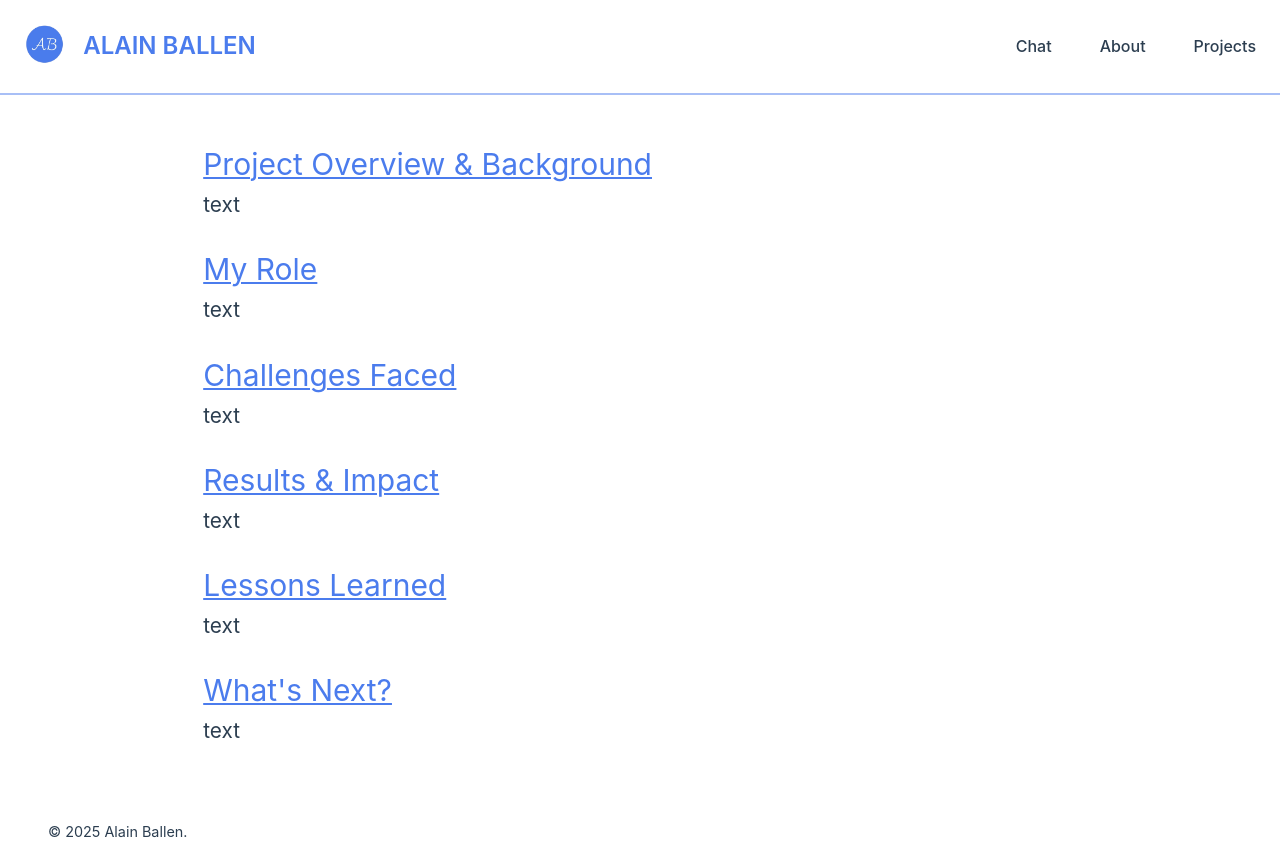
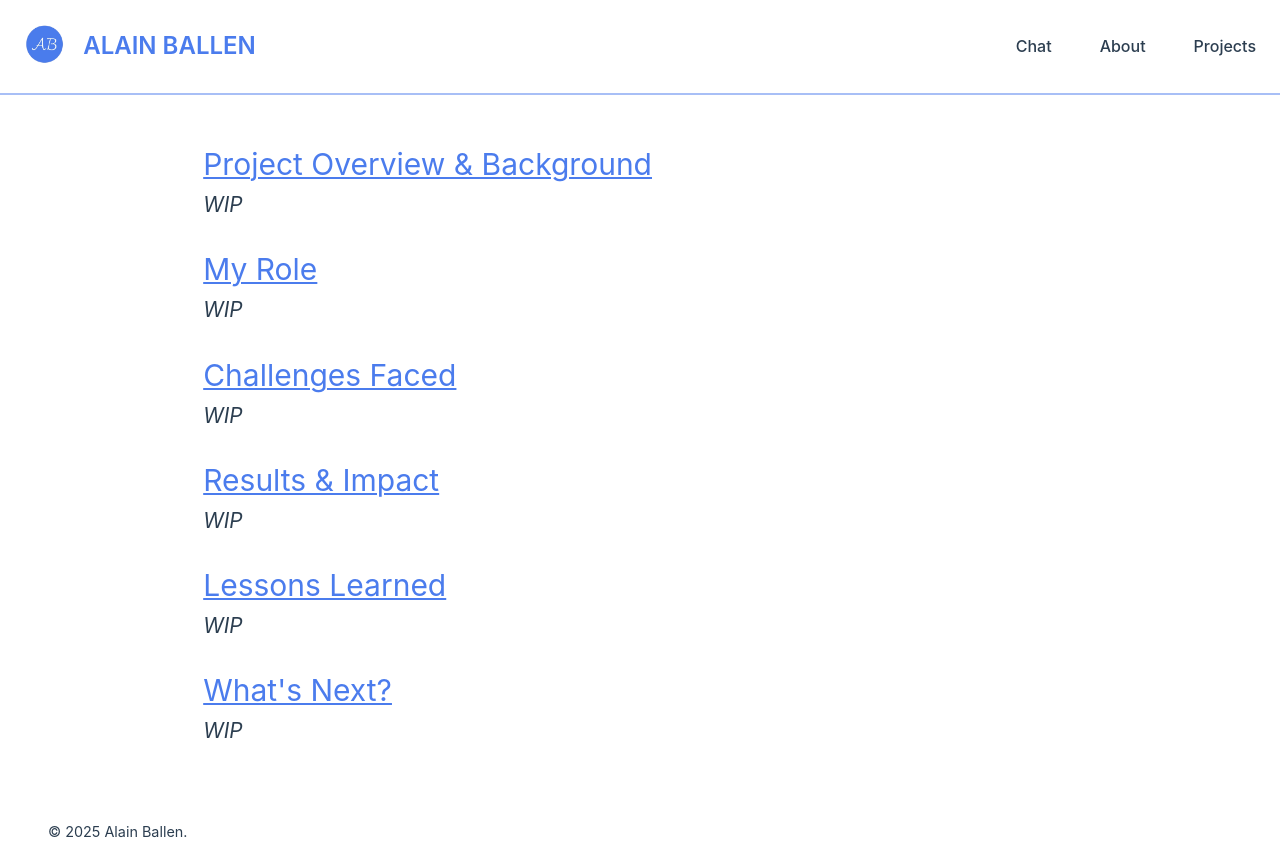
Before and after one commit to BallenAlain/Portfolio, a Vue app: page /healthlk in a window 1280 px wide. Built offline with nearby package versions, Linux system fonts and the light colour scheme; what oh-vue-icons would draw is missing.

Commit message:
placeholder text

```diff
--- a/src/views/Projects/HealthlkView.vue
+++ b/src/views/Projects/HealthlkView.vue
@@ -4,27 +4,27 @@ import ProjectLearnMore from '@/components/Projects/ProjectLearnMore.vue';
 const data = [
   {
     "header": "Project Overview & Background",
-    "body": "text"
+    "body": '<em>WIP</em>'
   },
   {
     "header": "My Role",
-    "body": "text"
+    "body": '<em>WIP</em>'
   },
   {
     "header": "Challenges Faced",
-    "body": "text"
+    "body": '<em>WIP</em>'
   },
   {
     "header": "Results & Impact",
-    "body": "text"
+    "body": '<em>WIP</em>'
   },
   {
     "header": "Lessons Learned",
-    "body": "text"
+    "body": '<em>WIP</em>'
   },
   {
     "header": "What's Next?",
-    "body": "text"
+    "body": '<em>WIP</em>'
   },
 ]
 </script>
--- a/src/views/Projects/LlmproxyView.vue
+++ b/src/views/Projects/LlmproxyView.vue
@@ -16,11 +16,11 @@ const data = [
   },
   {
     "header":"Lessons Learned",
-    "body" : "text"
+    "body" : '<em>WIP</em>'
   },
   {
     "header":"What's Next?",
-    "body" : "text"
+    "body" : '<em>WIP</em>'
   },
   {
     "header":"Link",
--- a/src/views/Projects/ParkingSystemView.vue
+++ b/src/views/Projects/ParkingSystemView.vue
@@ -4,23 +4,23 @@ import ProjectLearnMore from '@/components/Projects/ProjectLearnMore.vue';
 const data = [
   {
     "header":"Project Overview & Background",
-    "body" : "text"
+    "body" : '<em>WIP</em>'
   },
   {
     "header":"How We Built It",
-    "body" : "text"
+    "body" : '<em>WIP</em>'
   },
   {
     "header":"Challenges Faced",
-    "body" : "text"
+    "body" : '<em>WIP</em>'
   },
   {
     "header":"Lessons Learned",
-    "body" : "text"
+    "body" : '<em>WIP</em>'
   },
   {
     "header":"What's Next?",
-    "body" : "text"
+    "body" : '<em>WIP</em>'
   },
   {
     "header":"Link",
--- a/src/views/Projects/PillminderView.vue
+++ b/src/views/Projects/PillminderView.vue
@@ -4,23 +4,23 @@ import ProjectLearnMore from '@/components/Projects/ProjectLearnMore.vue';
 const data = [
   {
     "header":"Project Overview & Background",
-    "body" : "text"
+    "body" : '<em>WIP</em>'
   },
   {
     "header":"How We Built It",
-    "body" : "text"
+    "body" : '<em>WIP</em>'
   },
   {
     "header":"Challenges Faced",
-    "body" : "text"
+    "body" : '<em>WIP</em>'
   },
   {
     "header":"Lessons Learned",
-    "body" : "text"
+    "body" : '<em>WIP</em>'
   },
   {
     "header":"What's Next?",
-    "body" : "text"
+    "body" : '<em>WIP</em>'
   },
   {
     "header":"Link",
--- a/src/views/Projects/VenngramView.vue
+++ b/src/views/Projects/VenngramView.vue
@@ -4,23 +4,23 @@ import ProjectLearnMore from '@/components/Projects/ProjectLearnMore.vue';
 const data = [
   {
     "header":"Project Overview & Background",
-    "body" : "text"
+    "body" : '<em>WIP</em>'
   },
   {
     "header":"How We Built It",
-    "body" : "text"
+    "body" : '<em>WIP</em>'
   },
   {
     "header":"Challenges Faced",
-    "body" : "text"
+    "body" : '<em>WIP</em>'
   },
   {
     "header":"Lessons Learned",
-    "body" : "text"
+    "body" : '<em>WIP</em>'
   },
   {
     "header":"What's Next?",
-    "body" : "text"
+    "body" : '<em>WIP</em>'
   },
   {
     "header":"Link",
```
